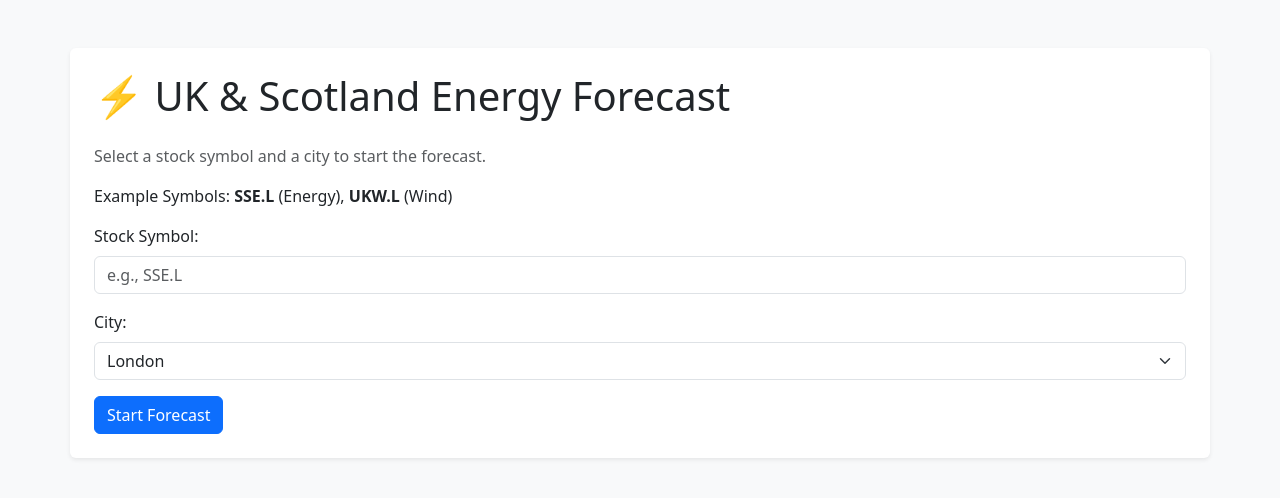
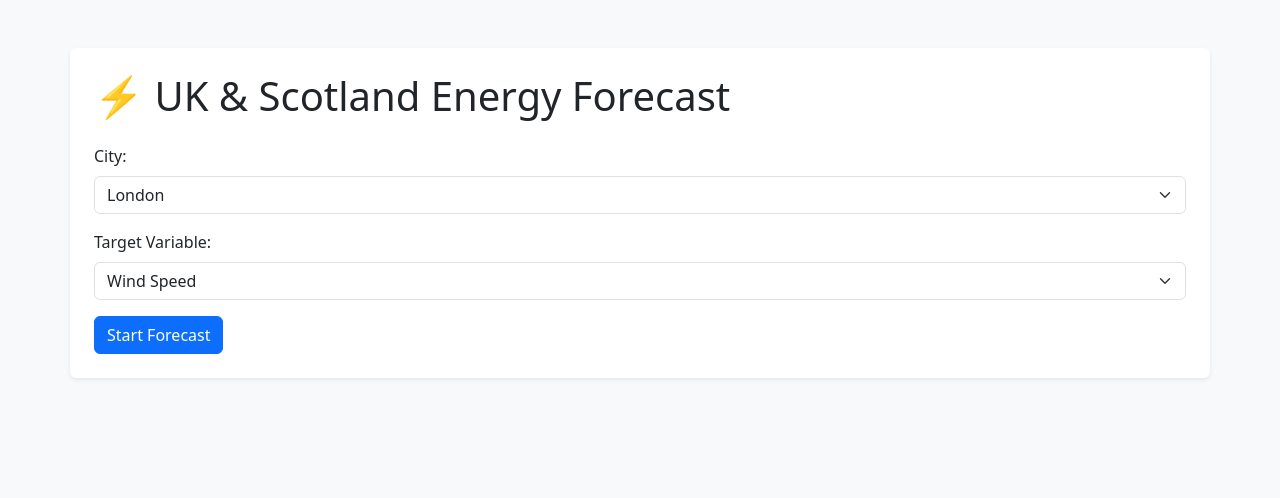
Before and after one commit to ngamzedeniz/energy-forecast-dashboard, a FastAPI app: page / in a window 1280 px wide. Shown: the top 498 px of the page. Run offline with FastAPI, Linux system fonts and the light colour scheme.

Commit message:
Refactor form structure and error message display

```diff
--- a/templates/index.html
+++ b/templates/index.html
@@ -7,23 +7,12 @@
 <body class="bg-light">
 <div class="container mt-5 p-4 bg-white rounded shadow-sm">
     <h1 class="mb-4">⚡ UK & Scotland Energy Forecast</h1>
-        <p class="text-muted">Select a stock symbol and a city to start the forecast.</p>
-        <p>Example Symbols: <strong>SSE.L</strong> (Energy), <strong>UKW.L</strong> (Wind)</p>
 
     {% if error_message %}
-            <div class="alert alert-info">{{ error_message }}</div>
-        {% endif %}
-
-        {% if insight %}
-            <div class="alert alert-success"><strong>Insight:</strong> {{ insight }}</div>
+        <div class="alert alert-danger">{{ error_message }}</div>
     {% endif %}
 
     <form method="post" action="/predict">
-            <div class="mb-3">
-                <label for="ticker" class="form-label">Stock Symbol:</label>
-                <input type="text" id="ticker" name="ticker" class="form-control" required placeholder="e.g., SSE.L">
-            </div>
-
         <div class="mb-3">
             <label for="city" class="form-label">City:</label>
             <select id="city" name="city" class="form-select" required>
@@ -33,6 +22,14 @@
             </select>
         </div>
 
+        <div class="mb-3">
+            <label for="target" class="form-label">Target Variable:</label>
+            <select id="target" name="target" class="form-select">
+                <option value="Wind_Speed">Wind Speed</option>
+                <option value="Temperature">Temperature</option>
+            </select>
+        </div>
+
         <button type="submit" class="btn btn-primary">Start Forecast</button>
     </form>
 </div>
```
Lines whose indentation alone changed are shown as unchanged.
